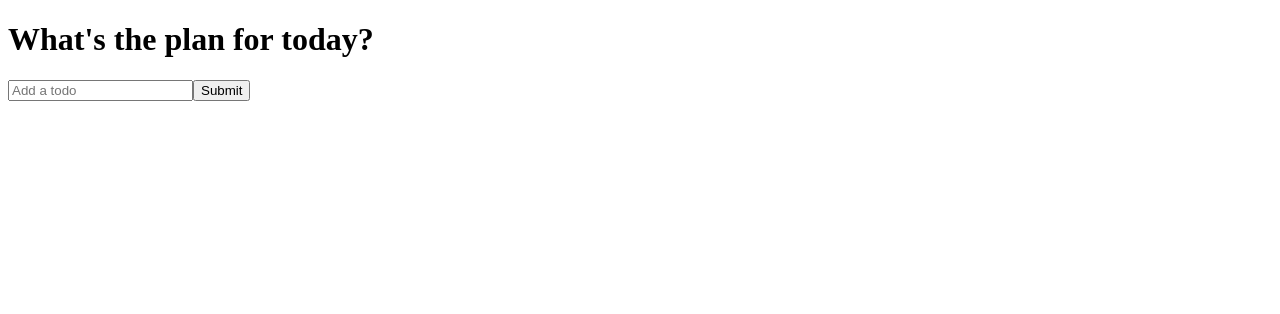
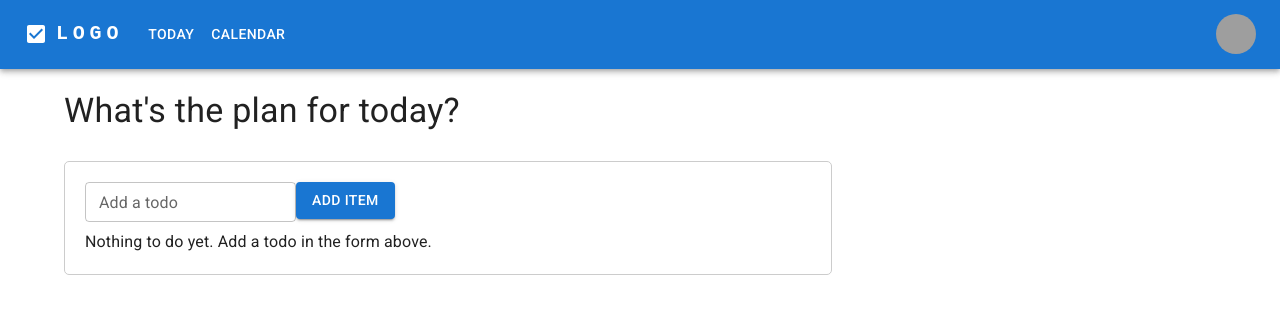
Before and after one commit to mxmitch/react-todo, a React (Create React App) app: page / in a window 1280 px wide. Shown: the top 314 px of the page. Built offline with nearby package versions, Linux system fonts and the light colour scheme; grey boxes are pictures that could not be loaded.

Commit message:
added styling and navbar

```diff
--- a/package.json
+++ b/package.json
@@ -3,6 +3,11 @@
   "version": "0.1.0",
   "private": true,
   "dependencies": {
+    "@emotion/react": "^11.9.3",
+    "@emotion/styled": "^11.9.3",
+    "@material-ui/core": "^4.12.4",
+    "@mui/icons-material": "^5.8.4",
+    "@mui/material": "^5.8.4",
     "@testing-library/jest-dom": "^5.16.4",
     "@testing-library/react": "^13.3.0",
     "@testing-library/user-event": "^13.5.0",
--- a/public/index.html
+++ b/public/index.html
@@ -10,6 +10,14 @@
       content="Web site created using create-react-app"
     />
     <link rel="apple-touch-icon" href="%PUBLIC_URL%/logo192.png" />
+    <link
+      rel="stylesheet"
+      href="https://fonts.googleapis.com/css?family=Roboto:300,400,500,700&display=swap"
+    />
+    <link
+      rel="stylesheet"
+      href="https://fonts.googleapis.com/icon?family=Material+Icons"
+    />
     <!--
       manifest.json provides metadata used when your web app is installed on a
       user's mobile device or desktop. See https://developers.google.com/web/fundamentals/web-app-manifest/
--- a/src/App.css
+++ /dev/null
@@ -1,38 +0,0 @@
-.App {
-  text-align: center;
-}
-
-.App-logo {
-  height: 40vmin;
-  pointer-events: none;
-}
-
-@media (prefers-reduced-motion: no-preference) {
-  .App-logo {
-    animation: App-logo-spin infinite 20s linear;
-  }
-}
-
-.App-header {
-  background-color: #282c34;
-  min-height: 100vh;
-  display: flex;
-  flex-direction: column;
-  align-items: center;
-  justify-content: center;
-  font-size: calc(10px + 2vmin);
-  color: white;
-}
-
-.App-link {
-  color: #61dafb;
-}
-
-@keyframes App-logo-spin {
-  from {
-    transform: rotate(0deg);
-  }
-  to {
-    transform: rotate(360deg);
-  }
-}
--- a/src/App.js
+++ b/src/App.js
@@ -1,10 +1,15 @@
-import "./App.css";
+import React from "react";
 import TodoList from "./components/TodoList";
+import CssBaseline from "@mui/material/CssBaseline";
+import NavBar from "./components/NavBar";
 
 function App() {
   return (
     <div className="todo-app">
-      <TodoList />
+      <CssBaseline>
+        <NavBar />
+        <TodoList />
+      </CssBaseline>
     </div>
   );
 }
--- /dev/null
+++ b/src/components/NavBar.js
@@ -0,0 +1,163 @@
+import * as React from "react";
+import AppBar from "@mui/material/AppBar";
+import Box from "@mui/material/Box";
+import Toolbar from "@mui/material/Toolbar";
+import IconButton from "@mui/material/IconButton";
+import Typography from "@mui/material/Typography";
+import Menu from "@mui/material/Menu";
+import MenuIcon from "@mui/icons-material/Menu";
+import Container from "@mui/material/Container";
+import Avatar from "@mui/material/Avatar";
+import Button from "@mui/material/Button";
+import Tooltip from "@mui/material/Tooltip";
+import MenuItem from "@mui/material/MenuItem";
+import AdbIcon from "@mui/icons-material/Adb";
+import CheckBoxIcon from "@mui/icons-material/CheckBox";
+
+const pages = ["Today", "Calendar"];
+const settings = ["Profile", "Account", "Dashboard", "Logout"];
+
+const ResponsiveAppBar = () => {
+  const [anchorElNav, setAnchorElNav] = React.useState(null);
+  const [anchorElUser, setAnchorElUser] = React.useState(null);
+
+  const handleOpenNavMenu = (event) => {
+    setAnchorElNav(event.currentTarget);
+  };
+  const handleOpenUserMenu = (event) => {
+    setAnchorElUser(event.currentTarget);
+  };
+
+  const handleCloseNavMenu = () => {
+    setAnchorElNav(null);
+  };
+
+  const handleCloseUserMenu = () => {
+    setAnchorElUser(null);
+  };
+
+  return (
+    <AppBar position="static">
+      <Container maxWidth="xl">
+        <Toolbar disableGutters>
+          <CheckBoxIcon sx={{ display: { xs: "none", md: "flex" }, mr: 1 }} />
+          <Typography
+            variant="h6"
+            noWrap
+            component="a"
+            href="/"
+            sx={{
+              mr: 2,
+              display: { xs: "none", md: "flex" },
+              fontFamily: "monospace",
+              fontWeight: 700,
+              letterSpacing: ".3rem",
+              color: "inherit",
+              textDecoration: "none"
+            }}
+          >
+            LOGO
+          </Typography>
+
+          <Box sx={{ flexGrow: 1, display: { xs: "flex", md: "none" } }}>
+            <IconButton
+              size="large"
+              aria-label="account of current user"
+              aria-controls="menu-appbar"
+              aria-haspopup="true"
+              onClick={handleOpenNavMenu}
+              color="inherit"
+            >
+              <MenuIcon />
+            </IconButton>
+            <Menu
+              id="menu-appbar"
+              anchorEl={anchorElNav}
+              anchorOrigin={{
+                vertical: "bottom",
+                horizontal: "left"
+              }}
+              keepMounted
+              transformOrigin={{
+                vertical: "top",
+                horizontal: "left"
+              }}
+              open={Boolean(anchorElNav)}
+              onClose={handleCloseNavMenu}
+              sx={{
+                display: { xs: "block", md: "none" }
+              }}
+            >
+              {pages.map((page) => (
+                <MenuItem key={page} onClick={handleCloseNavMenu}>
+                  <Typography textAlign="center">{page}</Typography>
+                </MenuItem>
+              ))}
+            </Menu>
+          </Box>
+          <CheckBoxIcon sx={{ display: { xs: "flex", md: "none" }, mr: 1 }} />
+          <Typography
+            variant="h5"
+            noWrap
+            component="a"
+            href=""
+            sx={{
+              mr: 2,
+              display: { xs: "flex", md: "none" },
+              flexGrow: 1,
+              fontFamily: "monospace",
+              fontWeight: 700,
+              letterSpacing: ".3rem",
+              color: "inherit",
+              textDecoration: "none"
+            }}
+          >
+            LOGO
+          </Typography>
+          <Box sx={{ flexGrow: 1, display: { xs: "none", md: "flex" } }}>
+            {pages.map((page) => (
+              <Button
+                key={page}
+                onClick={handleCloseNavMenu}
+                sx={{ my: 2, color: "white", display: "block" }}
+              >
+                {page}
+              </Button>
+            ))}
+          </Box>
+
+          <Box sx={{ flexGrow: 0 }}>
+            <Tooltip title="Open settings">
+              <IconButton onClick={handleOpenUserMenu} sx={{ p: 0 }}>
+                <Avatar alt="Remy Sharp" src="/static/images/avatar/2.jpg" />
+              </IconButton>
+            </Tooltip>
+            <Menu
+              sx={{ mt: "45px" }}
+              id="menu-appbar"
+              anchorEl={anchorElUser}
+              anchorOrigin={{
+                vertical: "top",
+                horizontal: "right"
+              }}
+              keepMounted
+              transformOrigin={{
+                vertical: "top",
+                horizontal: "right"
+              }}
+              open={Boolean(anchorElUser)}
+              onClose={handleCloseUserMenu}
+            >
+              {settings.map((setting) => (
+                <MenuItem key={setting} onClick={handleCloseUserMenu}>
+                  <Typography textAlign="center">{setting}</Typography>
+                </MenuItem>
+              ))}
+            </Menu>
+          </Box>
+        </Toolbar>
+      </Container>
+    </AppBar>
+  );
+};
+export default ResponsiveAppBar;
--- a/src/components/Todo.js
+++ b/src/components/Todo.js
@@ -2,6 +2,8 @@
 import { RiCloseCircleLine } from "react-icons/ri";
 import { TiEdit } from "react-icons/ti";
 import TodoForm from "./TodoForm";
+import Paper from "@mui/material/Paper";
+import Grid from "@mui/material/Grid";
 
 function Todo({ todos, completeTodo, removeTodo, updateTodo }) {
   const [edit, setEdit] = useState({ id: null, value: "" });
@@ -17,14 +19,24 @@
   if (edit.id) {
     return <TodoForm edit={edit} onSubmit={submitUpdate} />;
   }
+
+  if (todos.length === 0) {
+    return <div>Nothing to do yet. Add a todo in the form above.</div>;
+  }
   return todos.map((todo, index) => (
-    <div
+    <Paper sx={{ padding: "20px" }}>
+      <Grid container>
+        <Grid
+          item
+          xs={10}
           className={todo.isComplete ? "todo-row complete" : "todo-row"}
           key={index}
         >
           <div key={todo.id} onClick={() => completeTodo(todo.id)}>
             {todo.text}
           </div>
+        </Grid>
+        <Grid item xs={2}>
           <div className="icons">
             <RiCloseCircleLine
               onClick={() => removeTodo(todo.id)}
@@ -35,7 +47,9 @@
               className="edit-icon"
             />
           </div>
-    </div>
+        </Grid>
+      </Grid>
+    </Paper>
   ));
 }
 
--- a/src/components/TodoForm.js
+++ b/src/components/TodoForm.js
@@ -1,7 +1,18 @@
-import React, { useState } from "react";
+import React, { useState, useEffect, useRef } from "react";
+import Button from "@mui/material/Button";
+import TextField from "@mui/material/TextField";
+import Container from "@mui/material/Container";
+import Box from "@mui/material/Box";
+import Grid from "@mui/material/Grid";
 
 function TodoForm(props) {
-  const [input, setInput] = useState("");
+  const [input, setInput] = useState(props.edit ? props.edit.value : "");
+
+  const inputRef = useRef(null);
+
+  useEffect(() => {
+    inputRef.current.focus();
+  });
 
   const handleChange = (e) => {
     setInput(e.target.value);
@@ -20,15 +31,54 @@
 
   return (
     <form className="todo-form" onSubmit={handleSubmit}>
-      <input
-        type="text"
-        placeholder="Add a todo"
-        value={input}
-        name="text"
-        className="todo-input"
-        onChange={handleChange}
-      ></input>
-      <button className="todo-button">Submit</button>
+      {props.edit ? (
+        <React.Fragment>
+          <TextField
+            id="outlined-basic"
+            label="Outlined"
+            variant="outlined"
+            size="small"
+            type="text"
+            placeholder="Update Item"
+            value={input}
+            name="text"
+            className="todo-input edit"
+            onChange={handleChange}
+            ref={inputRef}
+          />
+
+          <Button
+            variant="contained"
+            className="todo-button"
+            onClick={handleSubmit}
+          >
+            Update
+          </Button>
+        </React.Fragment>
+      ) : (
+        <React.Fragment>
+          <TextField
+            id="outlined-basic"
+            label="Add a todo"
+            variant="outlined"
+            size="small"
+            type="text"
+            value={input}
+            name="text"
+            className="todo-input"
+            onChange={handleChange}
+            ref={inputRef}
+          />
+
+          <Button
+            variant="contained"
+            className="todo-button"
+            onClick={handleSubmit}
+          >
+            Add Item
+          </Button>
+        </React.Fragment>
+      )}
     </form>
   );
 }
--- a/src/components/TodoList.js
+++ b/src/components/TodoList.js
@@ -1,6 +1,10 @@
-import React, { useState, useEffect } from "react";
+import React, { useState } from "react";
 import TodoForm from "./TodoForm";
 import Todo from "./Todo";
+import Typography from "@mui/material/Typography";
+import Container from "@mui/material/Container";
+import Box from "@mui/material/Box";
+import Grid from "@mui/material/Grid";
 
 function TodoList() {
   const [todos, setTodos] = useState([]);
@@ -42,14 +46,38 @@
 
   return (
     <div>
-      <h1>What's the plan for today?</h1>
+      <Container>
+        <Grid container rowSpacing={1}>
+          <Grid item xs={12}>
+            <h1>
+              <Typography variant="h4">What's the plan for today?</Typography>
+            </h1>
+          </Grid>
+          <Grid item xs={8}>
+            <Box
+              sx={{
+                border: "1px solid #CCC",
+                padding: "20px",
+                borderRadius: "5px"
+              }}
+            >
+              <Grid container xs={12} rowSpacing={1}>
+                <Grid item xs={12}>
                   <TodoForm onSubmit={addTodo} />
+                </Grid>
+                <Grid item xs={12}>
                   <Todo
                     todos={todos}
                     completeTodo={completeTodo}
                     removeTodo={removeTodo}
                     updateTodo={updateTodo}
                   />
+                </Grid>
+              </Grid>
+            </Box>
+          </Grid>
+        </Grid>
+      </Container>
     </div>
   );
 }
```
Also changed, not shown: 1 other file (tests, documents, lock files or other folders). Lines whose indentation alone changed are shown as unchanged.
